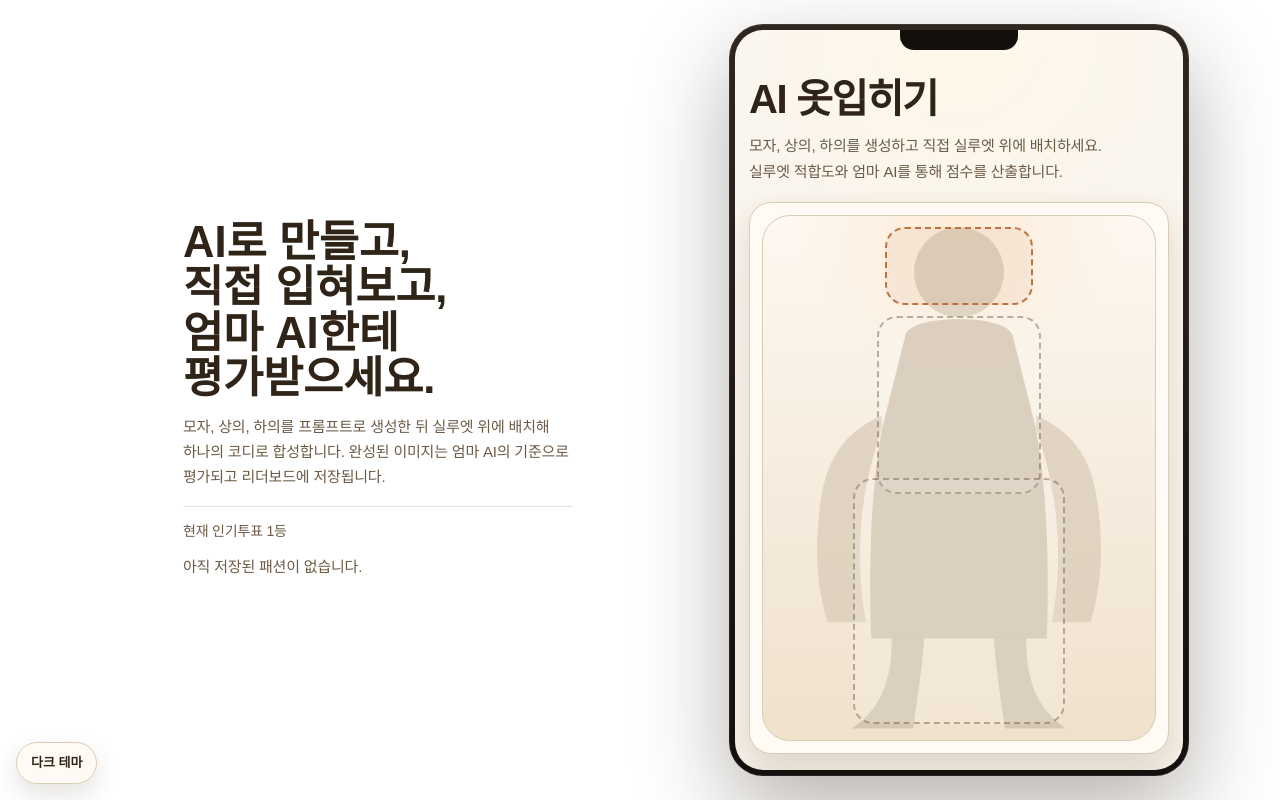
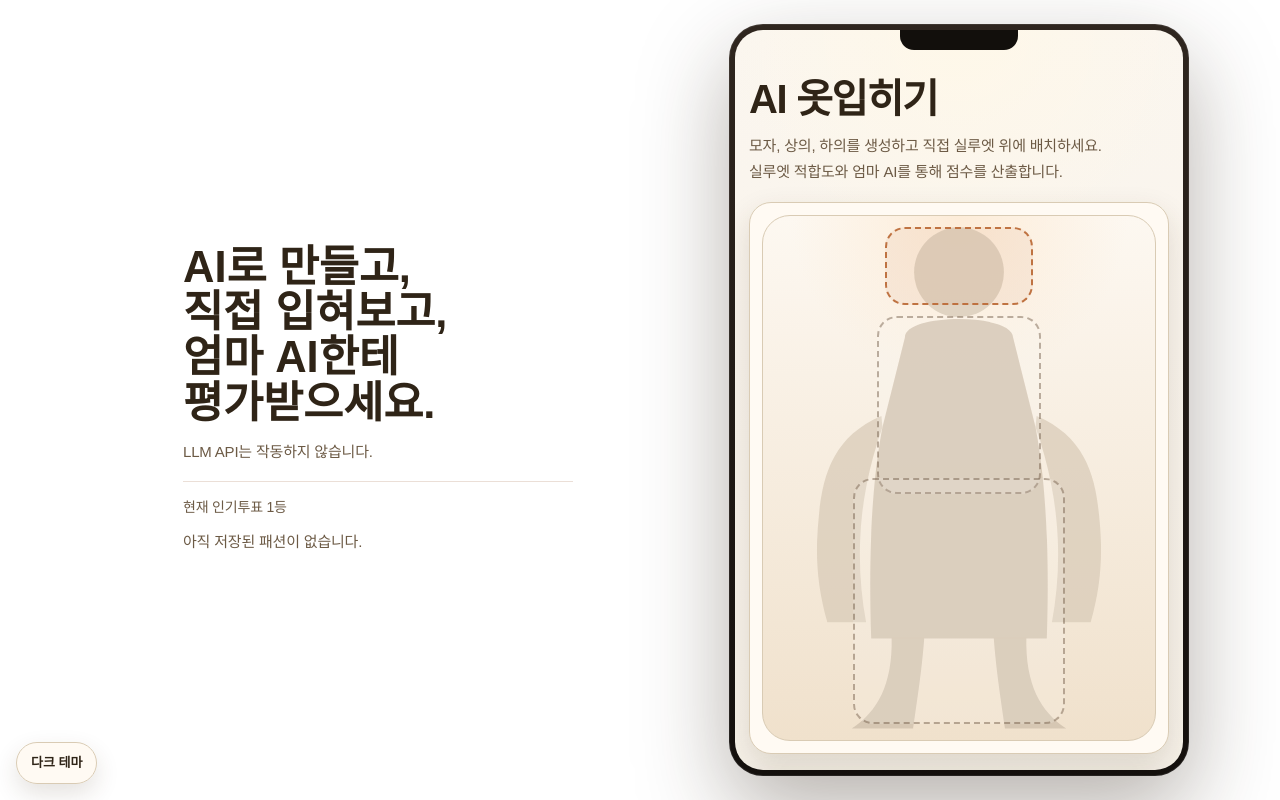
Before and after one commit to taek105/AI_outfit_Builder, a Next.js app: page /main in a window 1280 px wide. Built offline with nearby package versions, Linux system fonts and the light colour scheme; no server answers; the database is empty.

Commit message:
docs: LLM 기능 중지~

```diff
--- a/components/phone-shell.jsx
+++ b/components/phone-shell.jsx
@@ -151,8 +151,9 @@ export function PhoneShell({ children }) {
         <aside className="service-overview" aria-label="서비스 개요">
           <h2>AI로 만들고, <br /> 직접 입혀보고, <br /> 엄마 AI한테 평가받으세요.</h2>
           <p>
-            모자, 상의, 하의를 프롬프트로 생성한 뒤 실루엣 위에 배치해 하나의 코디로 합성합니다.
-            완성된 이미지는 엄마 AI의 기준으로 평가되고 리더보드에 저장됩니다.
+            {/* 모자, 상의, 하의를 프롬프트로 생성한 뒤 실루엣 위에 배치해 하나의 코디로 합성합니다.
+            완성된 이미지는 엄마 AI의 기준으로 평가되고 리더보드에 저장됩니다. */}
+            LLM API는 작동하지 않습니다.
           </p>
           <section className="popular-spotlight" aria-label="현재 인기투표 1등 패션">
             <div className="popular-spotlight-heading">
```
